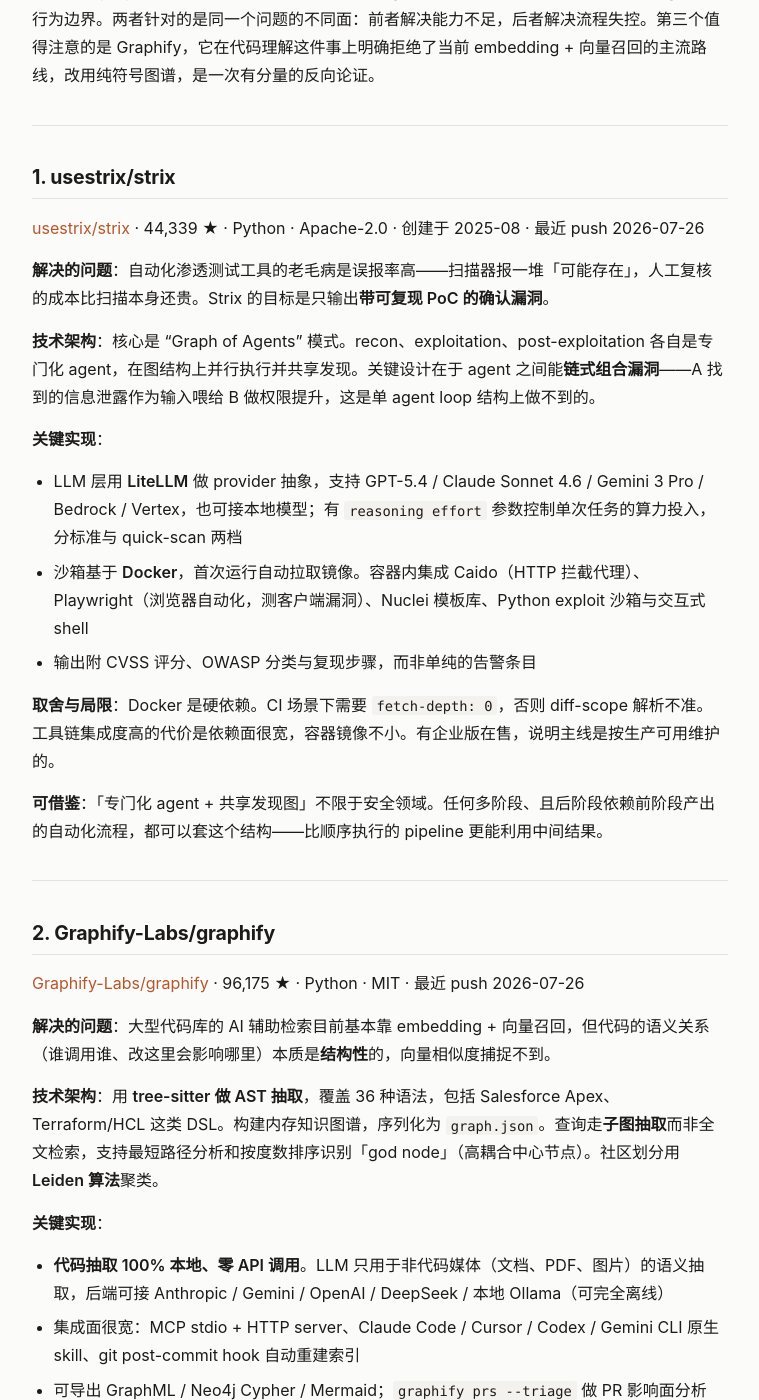
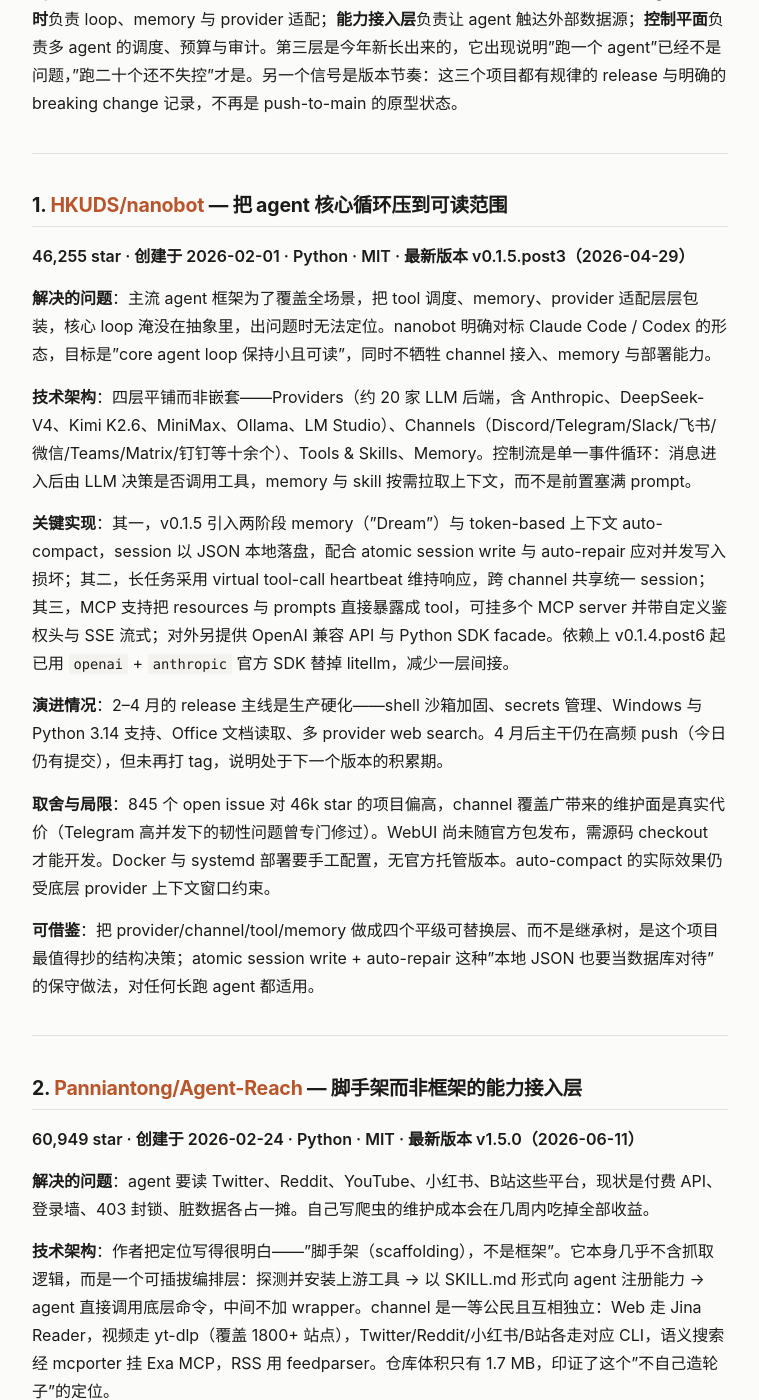
Before and after one commit to qiaofei/ai-trending, a Jekyll site: the page built from _posts/2026-07-26-evening.md, in a window 1280 px wide and 1400 px high, scrolled down 364 px. Shown: the whole window, without its empty margins (260-1019 px from the left). Built offline with Jekyll 4.4.1, drawn with Linux system fonts in a browser that asks for light colours; some of the changed text lies outside the part shown.

Commit message:
晚间 2026-07-26

```diff
--- a/_posts/2026-07-26-evening.md
+++ b/_posts/2026-07-26-evening.md
@@ -3,75 +3,65 @@ layout: post
 title: "技术简报 · 沉淀之作"
 date: 2026-07-26 20:00:00 +0800
 slot: 晚间
-summary: "Agent 架构分化成两条路：一条加 agent 数量，一条加流程约束。另有一个项目在代码理解上明确拒绝了 embedding。"
+summary: "三个半年期 agent 项目：单体运行时、能力接入层、多 agent 控制平面，分层已经出现。"
 ---
 
-本周的信号集中在 Agent 架构的**分化**上。Strix 走的是加法路线——多个专门化 agent 在图上并行协作；Superpowers 走的是减法路线——不增加 agent 数量，而是用强制方法论约束单 agent 的行为边界。两者针对的是同一个问题的不同面：前者解决能力不足，后者解决流程失控。第三个值得注意的是 Graphify，它在代码理解这件事上明确拒绝了当前 embedding + 向量召回的主流路线，改用纯符号图谱，是一次有分量的反向论证。
+今晚这批项目有个共同特征：都诞生于今年 2–3 月，经过约半年迭代后，抽象层次已经分化。早期 agent 项目普遍是"框架 + 一堆集成"的大杂烩，而现在能看到清晰的三层切分——**单体 agent 运行时**负责 loop、memory 与 provider 适配；**能力接入层**负责让 agent 触达外部数据源；**控制平面**负责多 agent 的调度、预算与审计。第三层是今年新长出来的，它出现说明"跑一个 agent"已经不是问题，"跑二十个还不失控"才是。另一个信号是版本节奏：这三个项目都有规律的 release 与明确的 breaking change 记录，不再是 push-to-main 的原型状态。
 
 ---
 
-## 1. usestrix/strix
+## 1. [HKUDS/nanobot](https://github.com/HKUDS/nanobot) — 把 agent 核心循环压到可读范围
 
-[usestrix/strix](https://github.com/usestrix/strix) · 44,339 ★ · Python · Apache-2.0 · 创建于 2025-08 · 最近 push 2026-07-26
+**46,255 star · 创建于 2026-02-01 · Python · MIT · 最新版本 v0.1.5.post3（2026-04-29）**
 
-**解决的问题**：自动化渗透测试工具的老毛病是误报率高——扫描器报一堆「可能存在」，人工复核的成本比扫描本身还贵。Strix 的目标是只输出**带可复现 PoC 的确认漏洞**。
+**解决的问题**：主流 agent 框架为了覆盖全场景，把 tool 调度、memory、provider 适配层层包装，核心 loop 淹没在抽象里，出问题时无法定位。nanobot 明确对标 Claude Code / Codex 的形态，目标是"core agent loop 保持小且可读"，同时不牺牲 channel 接入、memory 与部署能力。
 
-**技术架构**：核心是 "Graph of Agents" 模式。recon、exploitation、post-exploitation 各自是专门化 agent，在图结构上并行执行并共享发现。关键设计在于 agent 之间能**链式组合漏洞**——A 找到的信息泄露作为输入喂给 B 做权限提升，这是单 agent loop 结构上做不到的。
+**技术架构**：四层平铺而非嵌套——Providers（约 20 家 LLM 后端，含 Anthropic、DeepSeek-V4、Kimi K2.6、MiniMax、Ollama、LM Studio）、Channels（Discord/Telegram/Slack/飞书/微信/Teams/Matrix/钉钉等十余个）、Tools & Skills、Memory。控制流是单一事件循环：消息进入后由 LLM 决策是否调用工具，memory 与 skill 按需拉取上下文，而不是前置塞满 prompt。
 
-**关键实现**：
+**关键实现**：其一，v0.1.5 引入两阶段 memory（"Dream"）与 token-based 上下文 auto-compact，session 以 JSON 本地落盘，配合 atomic session write 与 auto-repair 应对并发写入损坏；其二，长任务采用 virtual tool-call heartbeat 维持响应，跨 channel 共享统一 session；其三，MCP 支持把 resources 与 prompts 直接暴露成 tool，可挂多个 MCP server 并带自定义鉴权头与 SSE 流式；对外另提供 OpenAI 兼容 API 与 Python SDK facade。依赖上 v0.1.4.post6 起已用 `openai` + `anthropic` 官方 SDK 替掉 litellm，减少一层间接。
 
-- LLM 层用 **LiteLLM** 做 provider 抽象，支持 GPT-5.4 / Claude Sonnet 4.6 / Gemini 3 Pro / Bedrock / Vertex，也可接本地模型；有 `reasoning effort` 参数控制单次任务的算力投入，分标准与 quick-scan 两档
-- 沙箱基于 **Docker**，首次运行自动拉取镜像。容器内集成 Caido（HTTP 拦截代理）、Playwright（浏览器自动化，测客户端漏洞）、Nuclei 模板库、Python exploit 沙箱与交互式 shell
-- 输出附 CVSS 评分、OWASP 分类与复现步骤，而非单纯的告警条目
+**演进情况**：2–4 月的 release 主线是生产硬化——shell 沙箱加固、secrets 管理、Windows 与 Python 3.14 支持、Office 文档读取、多 provider web search。4 月后主干仍在高频 push（今日仍有提交），但未再打 tag，说明处于下一个版本的积累期。
 
-**取舍与局限**：Docker 是硬依赖。CI 场景下需要 `fetch-depth: 0`，否则 diff-scope 解析不准。工具链集成度高的代价是依赖面很宽，容器镜像不小。有企业版在售，说明主线是按生产可用维护的。
+**取舍与局限**：845 个 open issue 对 46k star 的项目偏高，channel 覆盖广带来的维护面是真实代价（Telegram 高并发下的韧性问题曾专门修过）。WebUI 尚未随官方包发布，需源码 checkout 才能开发。Docker 与 systemd 部署要手工配置，无官方托管版本。auto-compact 的实际效果仍受底层 provider 上下文窗口约束。
 
-**可借鉴**：「专门化 agent + 共享发现图」不限于安全领域。任何多阶段、且后阶段依赖前阶段产出的自动化流程，都可以套这个结构——比顺序执行的 pipeline 更能利用中间结果。
+**可借鉴**：把 provider/channel/tool/memory 做成四个平级可替换层、而不是继承树，是这个项目最值得抄的结构决策；atomic session write + auto-repair 这种"本地 JSON 也要当数据库对待"的保守做法，对任何长跑 agent 都适用。
 
 ---
 
-## 2. Graphify-Labs/graphify
+## 2. [Panniantong/Agent-Reach](https://github.com/Panniantong/Agent-Reach) — 脚手架而非框架的能力接入层
 
-[Graphify-Labs/graphify](https://github.com/Graphify-Labs/graphify) · 96,175 ★ · Python · MIT · 最近 push 2026-07-26
+**60,949 star · 创建于 2026-02-24 · Python · MIT · 最新版本 v1.5.0（2026-06-11）**
 
-**解决的问题**：大型代码库的 AI 辅助检索目前基本靠 embedding + 向量召回，但代码的语义关系（谁调用谁、改这里会影响哪里）本质是**结构性**的，向量相似度捕捉不到。
+**解决的问题**：agent 要读 Twitter、Reddit、YouTube、小红书、B站这些平台，现状是付费 API、登录墙、403 封锁、脏数据各占一摊。自己写爬虫的维护成本会在几周内吃掉全部收益。
 
-**技术架构**：用 **tree-sitter 做 AST 抽取**，覆盖 36 种语法，包括 Salesforce Apex、Terraform/HCL 这类 DSL。构建内存知识图谱，序列化为 `graph.json`。查询走**子图抽取**而非全文检索，支持最短路径分析和按度数排序识别「god node」（高耦合中心节点）。社区划分用 **Leiden 算法**聚类。
+**技术架构**：作者把定位写得很明白——"脚手架（scaffolding），不是框架"。它本身几乎不含抓取逻辑，而是一个可插拔编排层：探测并安装上游工具 → 以 SKILL.md 形式向 agent 注册能力 → agent 直接调用底层命令，中间不加 wrapper。channel 是一等公民且互相独立：Web 走 Jina Reader，视频走 yt-dlp（覆盖 1800+ 站点），Twitter/Reddit/小红书/B站各走对应 CLI，语义搜索经 mcporter 挂 Exa MCP，RSS 用 feedparser。仓库体积只有 1.7 MB，印证了这个"不自己造轮子"的定位。
 
-**关键实现**：
+**关键实现**：其一，不做 wrapper 是有代价也有收益的关键取舍——上游 yt-dlp 一更新即刻生效，无需本项目跟版；其二，v1.5.0 把架构升级为"capability layer"，为同一平台配置多后端并做真实健康检查，自动路由到当前最稳定的访问路径，这是从"工具集合"到"带故障转移的接入层"的质变；其三，凭据统一存 `~/.agent-reach/config.yaml` 且强制 600 权限，不外传；安装侧提供 `--safe` 与 `--dry-run`，`agent-reach doctor` 支持 JSON 输出便于纳入自动化巡检。
 
-- **代码抽取 100% 本地、零 API 调用**。LLM 只用于非代码媒体（文档、PDF、图片）的语义抽取，后端可接 Anthropic / Gemini / OpenAI / DeepSeek / 本地 Ollama（可完全离线）
-- 集成面很宽：MCP stdio + HTTP server、Claude Code / Cursor / Codex / Gemini CLI 原生 skill、git post-commit hook 自动重建索引
-- 可导出 GraphML / Neo4j Cypher / Mermaid；`graphify prs --triage` 做 PR 影响面分析
+**演进情况**：版本节奏密集且方向明确。v1.4.0（3 月）做上游大迁移换掉不稳定后端；v1.4.2（6 月）主动砍掉无人维护的 TikTok、微博、微信 channel 并接入 Whisper 转写——**做减法**在这类项目里是健康信号；v1.5.0 引入多后端路由。趋势是从广度转向可靠性。
 
-**演进情况**：项目自我描述里明确写了 "no vector store"，把「不用向量库」当作卖点而非妥协——这个定位比早期版本更鲜明，说明它在有意识地占据 RAG 路线的对立面。
+**取舍与局限**：README 不提供任何 benchmark（延迟、成功率、吞吐全无），可靠性只能靠 doctor 自测。Cookie 登录类平台有实打实的封号风险，官方建议用小号。海外服务器跑 B站需住宅代理。无内建重试与限流逻辑，每次调用无状态。上游任何一处改版都需人工跟进——这是"不做 wrapper"的账单。
 
-**取舍与局限**：图大小上限 512 MiB（可通过环境变量调整），HTML 可视化超过约 5000 节点后交互明显变卡。**没有 embedding 意味着模糊语义查询能力弱**——问「哪里处理了用户认证」这类问题不如向量检索。这是有意的取舍，换来的是确定性、可解释性和零推理成本。
-
-**可借鉴**：「符号图谱做结构、LLM 只补语义空缺」这个分工，比全量 embedding 更省钱也更可审计。做代码工具的可以直接抄这个边界划分。
+**可借鉴**：SKILL.md 作为 agent 与工具之间的注册契约，比写 MCP server 轻得多；以及"健康检查驱动的多后端路由"这个模式，对任何依赖不可靠第三方的系统都通用。
 
 ---
 
-## 3. obra/superpowers
+## 3. [paperclipai/paperclip](https://github.com/paperclipai/paperclip) — 把 agent 当员工管的控制平面
 
-[obra/superpowers](https://github.com/obra/superpowers) · 261,399 ★ · Shell · MIT · 创建于 2025-10 · 最近 push 2026-07-24
+**74,769 star · 创建于 2026-03-02 · TypeScript · MIT · 最新版本 v2026.722.0（2026-07-22）**
 
-**解决的问题**：coding agent 的失败模式往往不是「不会写代码」，而是**流程失控**——跳过设计直接动手、不写测试、一次改动铺太大导致 review 无从下手。
+**解决的问题**：开着二十个 agent 会话，分不清哪个在做什么，重启即丢上下文，成本无人管、执行无审计。paperclip 的自我定位是"full control plane, not a wrapper"——治理层，不是又一个 agent 框架。
 
-**技术架构**：它不是框架，是**强制工作流层**。skill 是可组合的方法论模块，放在 `/skills` 下，由 agent 在任何任务前自动检查并触发。跨平台通过 `.claude-plugin` / `.codex-plugin` / `.agents/plugins` 做 harness-specific wrapper，靠 session-start hook 激活。**不走 MCP**。
+**技术架构**：Node.js 服务 + React UI + PostgreSQL（本地内嵌，生产接外部实例），核心是把公司组织结构当数据模型：Identity & Access、Org Chart（角色、汇报线、权限）、Issue-based 工作系统、Heartbeat 执行、审批与治理、预算与成本、Routines（cron）、Plugins、加密 Secrets、不可变 Activity 日志。所有实体 company-scoped，单部署可跑多组织且数据与审计链隔离。
 
-**关键实现**：
+**关键实现**：其一，执行模型是 **heartbeat 而非常驻**——agent 按调度醒来、领任务、行动，session 落库因而可跨重启恢复；任务采用数据库锁做 atomic checkout，从机制上杜绝重复领取。其二，预算是硬约束而非告警：按 company/agent/project/goal/issue/provider/model 多维计账，超限自动暂停 agent 并取消排队任务。其三，任务携带完整 goal ancestry，agent 拿到的不只是标题还有"为什么"；配合 runtime skill injection，无需重训即可让 agent 学会本地工作流。接入面很宽——OpenClaw、Claude Code、Codex、Cursor、bash CLI、HTTP webhook 皆可，判据只有一条："If it can receive a heartbeat, it's hired."；工具访问经 MCP 受控，可选 OpenTelemetry 导出。
 
-- 强制七阶段：brainstorming → git worktree 隔离 → 计划拆到 **2–5 分钟粒度** → subagent 执行 → TDD（RED-GREEN-REFACTOR）→ 按严重度阻断的 code review → 分支收尾
-- **每个任务派发全新 subagent**，两阶段 review（spec 合规 + 代码质量）；`dispatching-parallel-agents` 支持并发派发
-- skill 本身用外部 eval harness（`superpowers-evals`）做行为测试——等于给 prompt 写单元测试，这在同类项目里很少见
+**演进情况**：master 已 3,222 次提交，采用日期版本号（v2026.722.0，7 月 22 日），发布节奏接近持续交付。近期能力偏向可移植性与安全恢复：org/agent/skill 模板可导出导入并自动擦除 secret、处理命名冲突，配置变更带版本可回滚。
 
-**演进情况**：已发布到 v6.1.1，10 个 release，628 次提交。官方明确表示**基本不接受新 skill 的 PR**，扩展靠 fork——这是有意收窄的治理策略，保证跨 harness 兼容性，代价是社区贡献路径受限。
+**取舍与局限**：作者自己划了三条界——不是 chatbot、不是拖拽式 workflow builder、单 agent 场景不必用。atomic checkout 与预算校验带来额外延迟，架构面向调度型 heartbeat，不适合亚秒级连续执行。强依赖 PostgreSQL，库没了 agent 状态就没了。4,953 个 open issue 说明高速迭代下的稳定性仍在追赶。
 
-**取舍与局限**：强制流程对小改动是明显的过度工程，改一行也要走完整套。有可选遥测（仅版本号，`DISABLE_TELEMETRY` 可关）。
-
-**可借鉴**：「任务拆到 2–5 分钟 + 每任务派发全新 subagent」是对抗 context 污染的实用手段。给 prompt 建 eval harness 更是值得直接搬进自己工程流程的做法。
+**可借鉴**："预算超限即硬停"和"每个变更可追溯到具体 actor"这两条，是多 agent 系统从玩具走向生产的分水岭；用 issue + goal ancestry 传递上下文，比塞长 prompt 更可控也更省 token。
 
 ---
 
-*数据源：GitHub Search API，抓取时点 2026-07-26 21:00 SGT。star 数为该时点数值。技术细节来自各仓库 README 与主页。*
+**数据源**：GitHub Search API（`api.github.com/search/repositories`）实时查询，配合各仓库主页 README 与 releases 页面核对。抓取时点 2026-07-26 22:14 SGT。star 数与创建/推送时间以 API 返回为准——三个项目的 README 徽章均存在滞后（nanobot 徽章显示 41.8k，API 实为 46,255；Agent-Reach 徽章显示 20.3k，API 实为 60,949），凡引用 README 内嵌数字者需注意。
```
